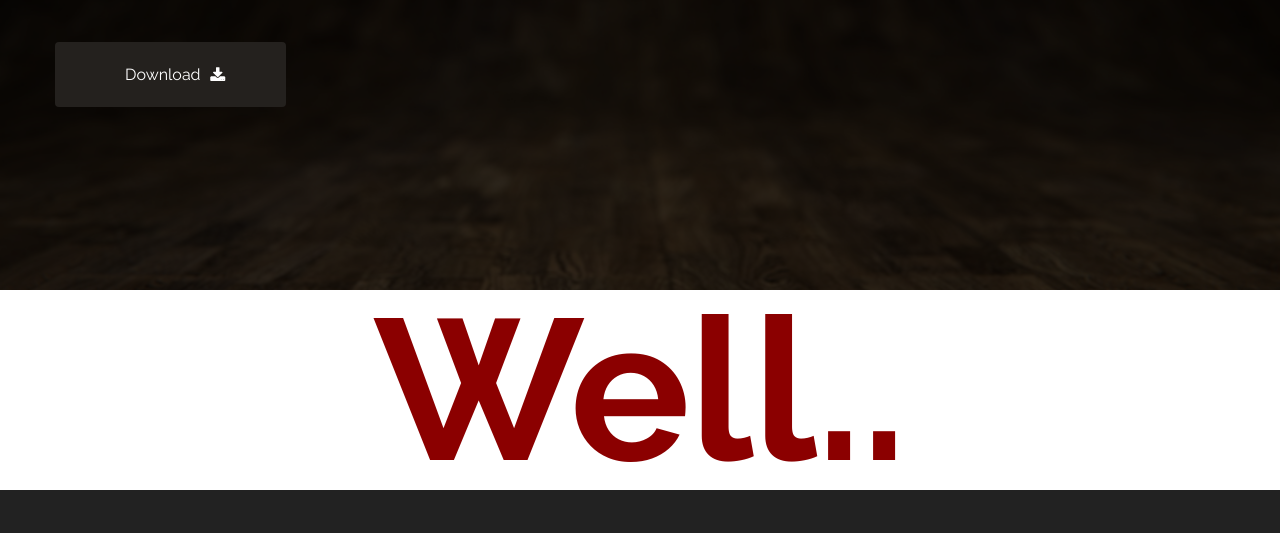
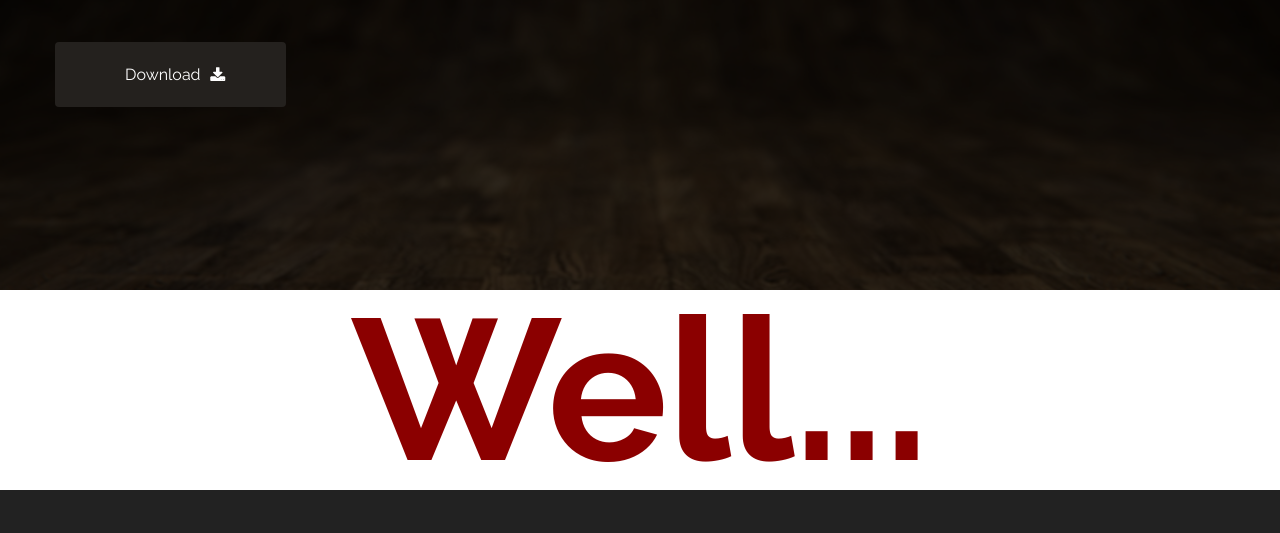
Before and after one commit to Andrey-Wolfoxx/Mairala, a plain HTML site: page index.html in a window 1280 px wide. Shown: the part 535-1068 px from the top of the page. Drawn offline with nearby package versions, Linux system fonts and the light colour scheme.

Commit message:
After long long time

```diff
--- a/index.html
+++ b/index.html
@@ -66,7 +66,7 @@
 			<!--<div class="fuck">FUCK YOUSELF</div>-->
 		</main>
 
-		<div class="well">Well..</div>
+		<div class="well">Well...</div>
 
 		<!-- footer -->
 		<footer class="footer" id="contact">
```
